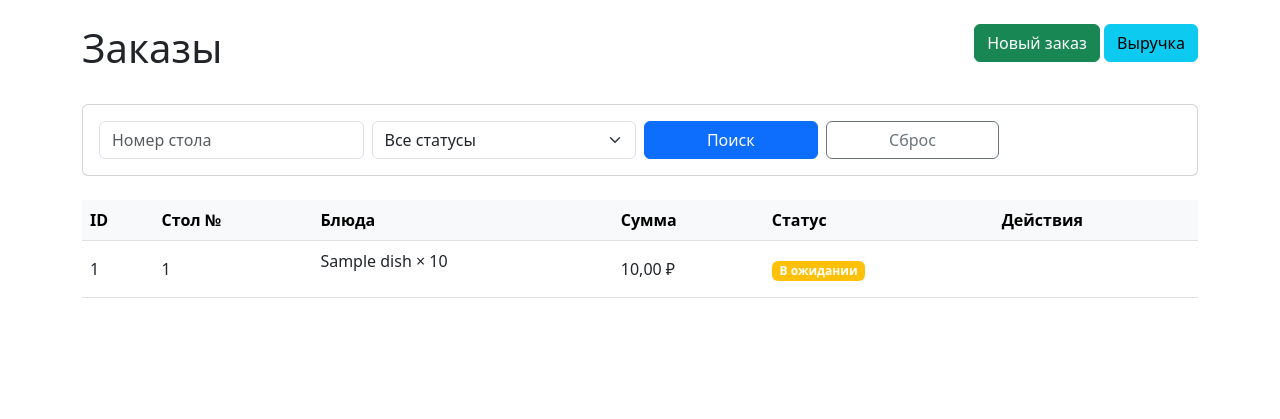
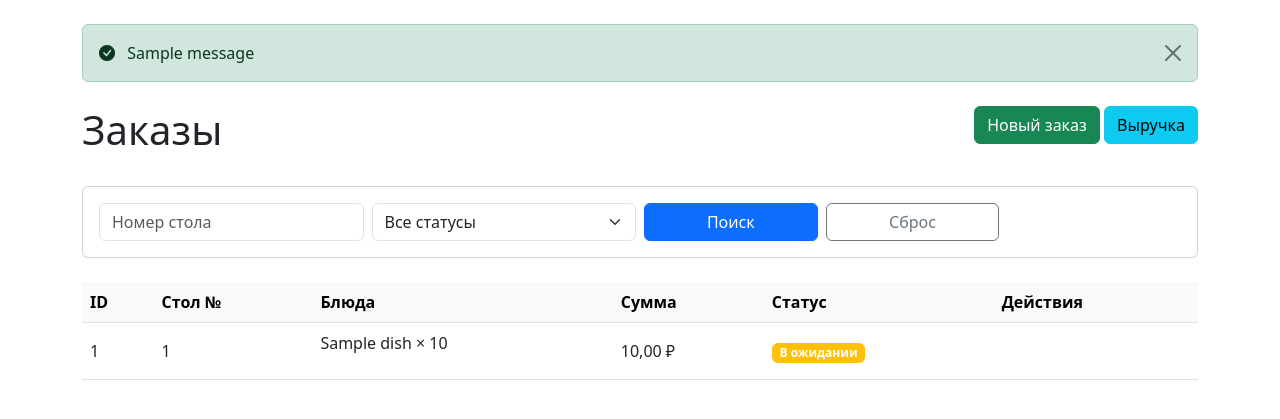
Before and after one commit to K-u-n-i-n/cafe_orders, a Django app: page /orders/ in a window 1280 px wide. Shown: the part 56-475 px from the top of the page. Run offline with Django 5.2, Linux system fonts and the light colour scheme; tables that the repository leaves empty hold one stand-in row (values such as "Sample post"); one stand-in notice (Sample message) is shown.

Commit message:
feat: Реализовать отображение системных сообщений

```diff
--- a/orders/templates/base.html
+++ b/orders/templates/base.html
@@ -4,6 +4,7 @@
   <meta charset="UTF-8">
   <title>{% block title %}Управление заказами{% endblock %}</title>
   <link rel="stylesheet" href="https://cdn.jsdelivr.net/npm/bootstrap@5.3.0/dist/css/bootstrap.min.css">
+  <link rel="stylesheet" href="https://cdn.jsdelivr.net/npm/bootstrap-icons@1.11.1/font/bootstrap-icons.css">
 </head>
 <body>
   <nav class="navbar navbar-expand-lg navbar-dark bg-dark">
@@ -21,7 +22,7 @@
   </nav>
 
   <div class="container mt-4">
-    {% comment %} {% include 'includes/messages.html' %} {% endcomment %}
+    {% include 'includes/messages.html' %}
     {% block content %}{% endblock %}
   </div>
 
--- /dev/null
+++ b/orders/templates/includes/messages.html
@@ -0,0 +1,27 @@
+{% if messages %}
+<div class="mb-4">
+  {% for message in messages %}
+  <div
+    class="alert alert-{{ message.tags }} alert-dismissible fade show"
+    role="alert"
+  >
+    {% if message.tags == 'success' %}
+    <i class="bi bi-check-circle-fill me-2"></i>
+    {% elif message.tags == 'error' or message.tags == 'danger' %}
+    <i class="bi bi-x-circle-fill me-2"></i>
+    {% elif message.tags == 'warning' %}
+    <i class="bi bi-exclamation-triangle-fill me-2"></i>
+    {% elif message.tags == 'info' %}
+    <i class="bi bi-info-circle-fill me-2"></i>
+    {% endif %} {{ message }}
+
+    <button
+      type="button"
+      class="btn-close"
+      data-bs-dismiss="alert"
+      aria-label="Close"
+    ></button>
+  </div>
+  {% endfor %}
+</div>
+{% endif %}
```
